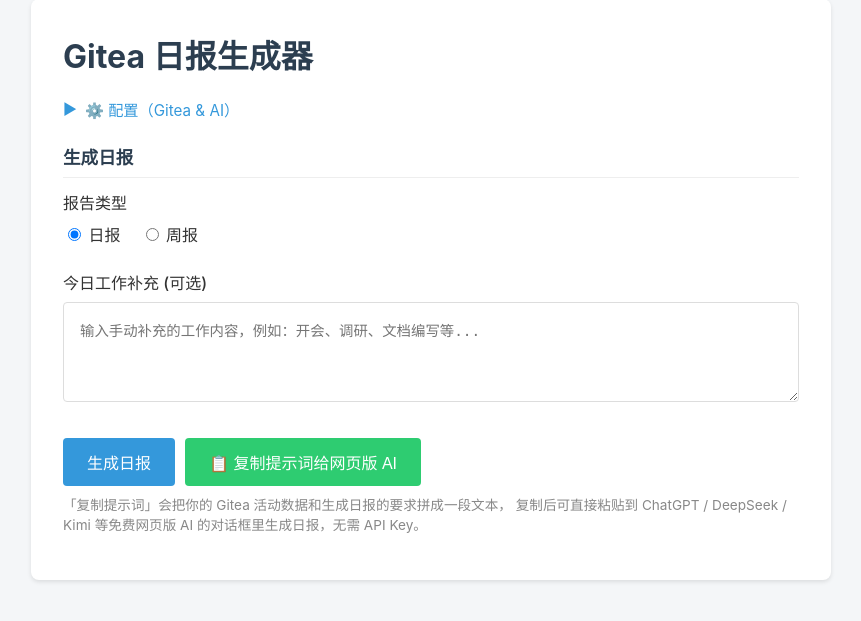
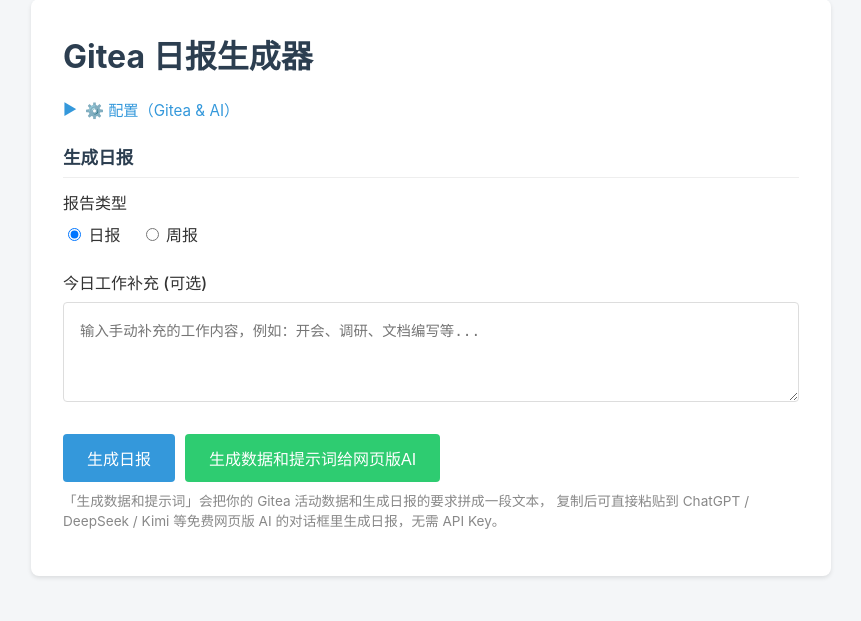
Before and after one commit to chucongqing/gitea-daily-reporter, a Flask app: page / in a window 1280 px wide. Shown: the part 33-654 px from the top of the page, without its empty margins (209-1070 px from the left). Run offline with Flask 3, Linux system fonts and the light colour scheme.

Commit message:
fix: 修复剪贴板在 HTTP 环境失败，提示词点击后显示并支持复制
- 按钮改名：'复制提示词给网页版 AI' -> '生成数据和提示词给网页版AI'
- 点击生成提示词后，将数据+prompt 显示在页面文本框中，用户可查看
- 两个输出区(日报结果/提示词)各加'复制'按钮，复制上方文本框内容
- 修复 navigator.clipboard 在非 HTTPS(局域网HTTP) 环境报错：
  优先用 Clipboard API，不可用时回退到 execCommand('copy') 兜底
- 复制成功后按钮短暂显示'已复制'反馈

```diff
--- a/templates/index.html
+++ b/templates/index.html
@@ -16,10 +16,12 @@
         button { background-color: #3498db; color: white; border: none; padding: 0.75rem 1.5rem; font-size: 1rem; border-radius: 4px; cursor: pointer; transition: background 0.2s; }
         button:hover { background-color: #2980b9; }
         button:disabled { background-color: #95a5a6; cursor: not-allowed; }
-        #output-area { margin-top: 2rem; display: none; }
-        textarea { width: 100%; height: 300px; padding: 1rem; border: 1px solid #ddd; border-radius: 4px; font-family: monospace; font-size: 0.9rem; margin-bottom: 1rem; resize: vertical; box-sizing: border-box; }
+        .output-area { margin-top: 1.5rem; display: none; }
+        textarea { width: 100%; height: 300px; padding: 1rem; border: 1px solid #ddd; border-radius: 4px; font-family: monospace; font-size: 0.9rem; margin-bottom: 0.75rem; resize: vertical; box-sizing: border-box; }
         .btn-secondary { background-color: #2ecc71; }
         .btn-secondary:hover { background-color: #27ae60; }
+        .btn-copy { background-color: #95a5a6; padding: 0.5rem 1rem; font-size: 0.9rem; }
+        .btn-copy:hover { background-color: #7f8c8d; }
         .loader { display: none; margin-left: 10px; font-size: 0.9rem; color: #666; }
         .error-message { display: none; background-color: #fee; color: #c33; padding: 1rem; border-radius: 4px; margin-bottom: 1rem; border-left: 4px solid #c33; }
         .error-message h3 { margin: 0 0 0.5rem 0; font-size: 1rem; }
@@ -32,6 +34,9 @@
         .config-panel.open { display: block; }
         .config-arrow { transition: transform 0.2s; display: inline-block; }
         .config-arrow.open { transform: rotate(90deg); }
+        /* 输出区标题行 + 复制按钮 */
+        .output-header { display: flex; align-items: center; justify-content: space-between; margin-bottom: 0.5rem; }
+        .output-header label { margin: 0; }
     </style>
 </head>
 <body>
@@ -99,18 +104,30 @@
 
         <div style="display: flex; align-items: center; gap: 10px; flex-wrap: wrap;">
             <button id="generateBtn" onclick="generateReport()">生成日报</button>
-            <button id="copyPromptBtn" class="btn-secondary" onclick="copyPromptToClipboard()">📋 复制提示词给网页版 AI</button>
-            <span id="loader" class="loader">⏳ 正在获取数据并生成 AI 总结...</span>
+            <button id="copyPromptBtn" class="btn-secondary" onclick="generatePrompt()">生成数据和提示词给网页版AI</button>
+            <span id="loader" class="loader">⏳ 正在获取数据...</span>
         </div>
         <p class="hint" style="margin-top: 0.5rem;">
-            「复制提示词」会把你的 Gitea 活动数据和生成日报的要求拼成一段文本，
+            「生成数据和提示词」会把你的 Gitea 活动数据和生成日报的要求拼成一段文本，
             复制后可直接粘贴到 ChatGPT / DeepSeek / Kimi 等免费网页版 AI 的对话框里生成日报，无需 API Key。
         </p>
 
-        <div id="output-area">
-            <label for="result">生成结果</label>
+        <!-- 日报结果区 -->
+        <div id="output-area" class="output-area">
+            <div class="output-header">
+                <label for="result">生成结果</label>
+                <button class="btn-copy" onclick="copyText('result', this)">📋 复制</button>
+            </div>
             <textarea id="result" readonly></textarea>
-            <button class="btn-secondary" onclick="copyToClipboard()">📋 复制到剪贴板</button>
+        </div>
+
+        <!-- 提示词结果区 -->
+        <div id="prompt-area" class="output-area">
+            <div class="output-header">
+                <label for="prompt-result">提示词（复制后粘贴给网页版 AI）</label>
+                <button class="btn-copy" onclick="copyText('prompt-result', this)">📋 复制</button>
+            </div>
+            <textarea id="prompt-result" readonly></textarea>
         </div>
     </div>
 
@@ -148,6 +165,53 @@
             }
         });
 
+        // 通用复制函数，兼容 HTTP（非 HTTPS）环境
+        // navigator.clipboard 要求安全上下文(HTTPS/localhost)，局域网 HTTP 访问会失败，
+        // 所以用临时 textarea + execCommand('copy') 兜底。
+        async function copyText(textareaId, btn) {
+            const text = document.getElementById(textareaId).value;
+            if (!text) { alert('没有可复制的内容'); return; }
+
+            try {
+                // 优先用现代 Clipboard API
+                if (navigator.clipboard && window.isSecureContext) {
+                    await navigator.clipboard.writeText(text);
+                    flashCopied(btn);
+                    return;
+                }
+            } catch (e) { /* 落入兜底 */ }
+
+            // 兜底：临时 textarea + execCommand
+            const tmp = document.createElement('textarea');
+            tmp.value = text;
+            tmp.style.position = 'fixed';
+            tmp.style.opacity = '0';
+            document.body.appendChild(tmp);
+            tmp.select();
+            try {
+                document.execCommand('copy');
+                flashCopied(btn);
+            } catch (e) {
+                alert('复制失败，请手动选择文本框内容复制');
+            }
+            document.body.removeChild(tmp);
+        }
+
+        function flashCopied(btn) {
+            const orig = btn.textContent;
+            btn.textContent = '✅ 已复制';
+            setTimeout(() => { btn.textContent = orig; }, 1500);
+        }
+
+        function showLoader(msg) {
+            const loader = document.getElementById('loader');
+            loader.textContent = '⏳ ' + msg;
+            loader.style.display = 'inline';
+        }
+        function hideLoader() {
+            document.getElementById('loader').style.display = 'none';
+        }
+
         async function generateReport() {
             const giteaUrl = document.getElementById('gitea_url').value.trim();
             const username = document.getElementById('username').value.trim();
@@ -158,7 +222,6 @@
             const manualInput = document.getElementById('manual_input').value.trim();
             const reportType = document.querySelector('input[name="report_type"]:checked').value;
             const btn = document.getElementById('generateBtn');
-            const loader = document.getElementById('loader');
             const outputArea = document.getElementById('output-area');
             const resultBox = document.getElementById('result');
             const errorMessage = document.getElementById('error-message');
@@ -194,7 +257,7 @@
 
             // UI Loading State
             btn.disabled = true;
-            loader.style.display = 'inline';
+            showLoader('正在获取数据并生成 AI 总结...');
             outputArea.style.display = 'none';
             errorMessage.style.display = 'none';
             resultBox.value = '';
@@ -233,17 +296,19 @@
                 errorMessage.style.display = 'block';
             } finally {
                 btn.disabled = false;
-                loader.style.display = 'none';
+                hideLoader();
             }
         }
 
-        async function copyPromptToClipboard() {
+        async function generatePrompt() {
             const giteaUrl = document.getElementById('gitea_url').value.trim();
             const username = document.getElementById('username').value.trim();
             const token = document.getElementById('token').value.trim();
             const manualInput = document.getElementById('manual_input').value.trim();
             const reportType = document.querySelector('input[name="report_type"]:checked').value;
             const btn = document.getElementById('copyPromptBtn');
+            const promptArea = document.getElementById('prompt-area');
+            const promptResult = document.getElementById('prompt-result');
             const errorMessage = document.getElementById('error-message');
             const errorText = document.getElementById('error-text');
 
@@ -259,7 +324,10 @@
             }
 
             btn.disabled = true;
+            showLoader('正在获取 Gitea 数据...');
             errorMessage.style.display = 'none';
+            promptArea.style.display = 'none';
+            promptResult.value = '';
 
             try {
                 const response = await fetch('/api/prompt', {
@@ -281,29 +349,15 @@
                     return;
                 }
 
-                const promptText = data.prompt;
-                await navigator.clipboard.writeText(promptText);
-                alert('已复制！可直接粘贴到网页版 AI 对话框生成日报。');
+                // 显示生成的提示词，用户可复制
+                promptResult.value = data.prompt;
+                promptArea.style.display = 'block';
             } catch (err) {
-                errorText.textContent = '复制失败，请检查网络或浏览器权限';
+                errorText.textContent = '网络请求失败，请检查网络连接或稍后再试';
                 errorMessage.style.display = 'block';
             } finally {
                 btn.disabled = false;
-            }
-        }
-
-        function copyToClipboard() {
-            const copyText = document.getElementById("result");
-            copyText.select();
-            copyText.setSelectionRange(0, 99999); // For mobile devices
-
-            try {
-                navigator.clipboard.writeText(copyText.value).then(() => {
-                    alert("已复制到剪贴板!");
-                });
-            } catch (err) {
-                document.execCommand('copy');
-                alert("已复制到剪贴板!");
+                hideLoader();
             }
         }
     </script>
```
